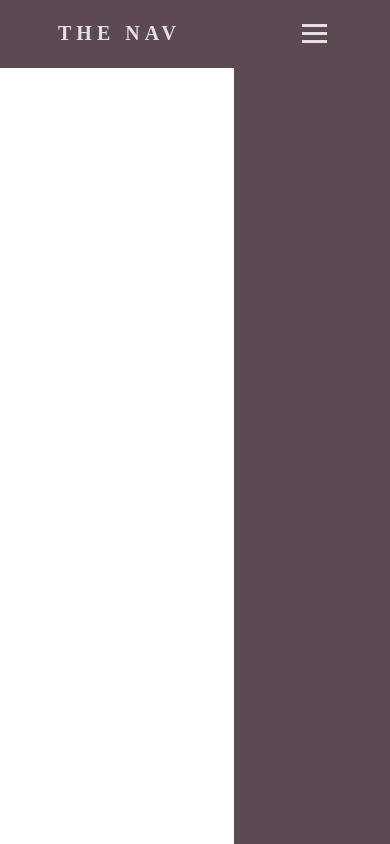
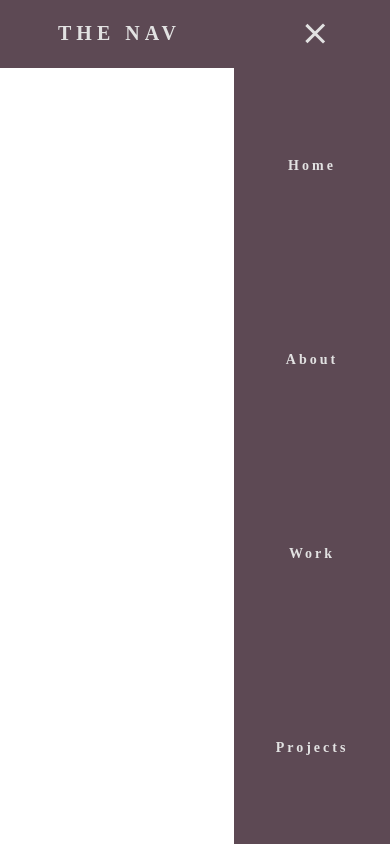
Before and after one commit to Conal84/JS-navbar-1, a plain HTML site: page index.html in a window 390 px wide. Both pictures are taken after a click on the element 314 px from the left and 33 px from the top of the page. Drawn offline with Linux system fonts and the light colour scheme.

Commit message:
Added nav js animations

```diff
--- a/script.js
+++ b/script.js
@@ -1,9 +1,25 @@
 const navSlide = () => {
   const burger = document.querySelector('.burger');
   const nav = document.querySelector('.nav-links');
+  const navLinks = document.querySelectorAll('.nav-links li');
 
+  // Toggle Nav
   burger.addEventListener('click', () => {
     nav.classList.toggle('nav-active');
+
+    // Animate Links
+    navLinks.forEach((link, index) => {
+      if (link.style.animation) {
+        link.style.animation = '';
+      } else {
+        link.style.animation = `navLinkFade 0.5s ease forwards ${
+          index / 7 + 0.5
+        }s`;
+      }
+    });
+
+    // Burger Animation
+    burger.classList.toggle('toggle');
   });
 };
 
--- a/style.css
+++ b/style.css
@@ -47,6 +47,7 @@ nav {
   height: 3px;
   background-color: rgb(226, 226, 226);
   margin: 5px;
+  transition: all 0.3s ease;
 }
 
 @media screen and (max-width: 1024px) {
@@ -83,3 +84,26 @@ nav {
 .nav-active {
   transform: translateX(0);
 }
+
+@keyframes navLinkFade {
+  from {
+    opacity: 0;
+    transform: translateX(50px);
+  }
+  to {
+    opacity: 1;
+    transform: translateX(0px);
+  }
+}
+
+.toggle .line1 {
+  transform: rotate(-45deg) translate(-5px, 6px);
+}
+
+.toggle .line2 {
+  opacity: 0;
+}
+
+.toggle .line3 {
+  transform: rotate(45deg) translate(-5px, -6px);
+}
```
